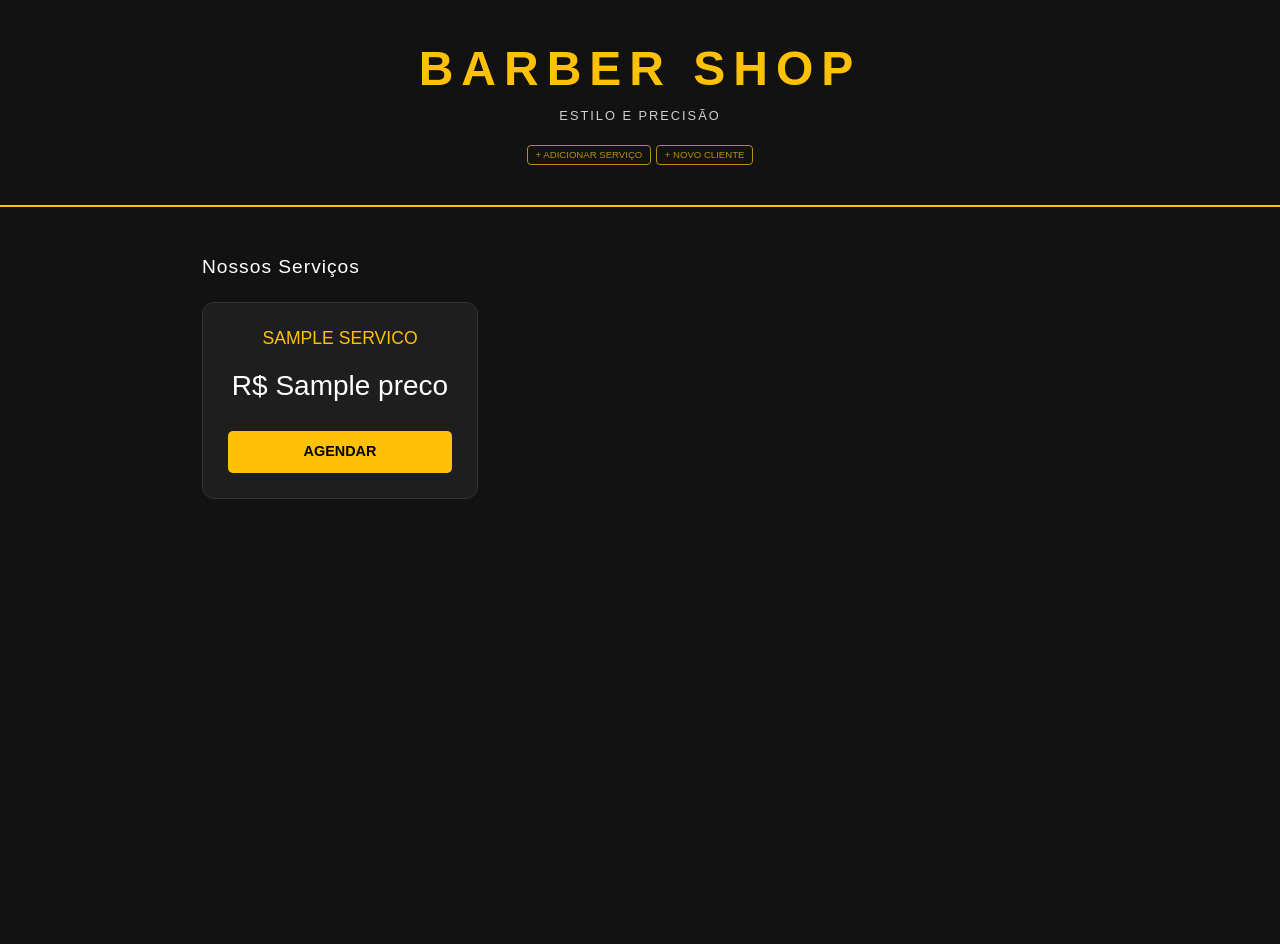
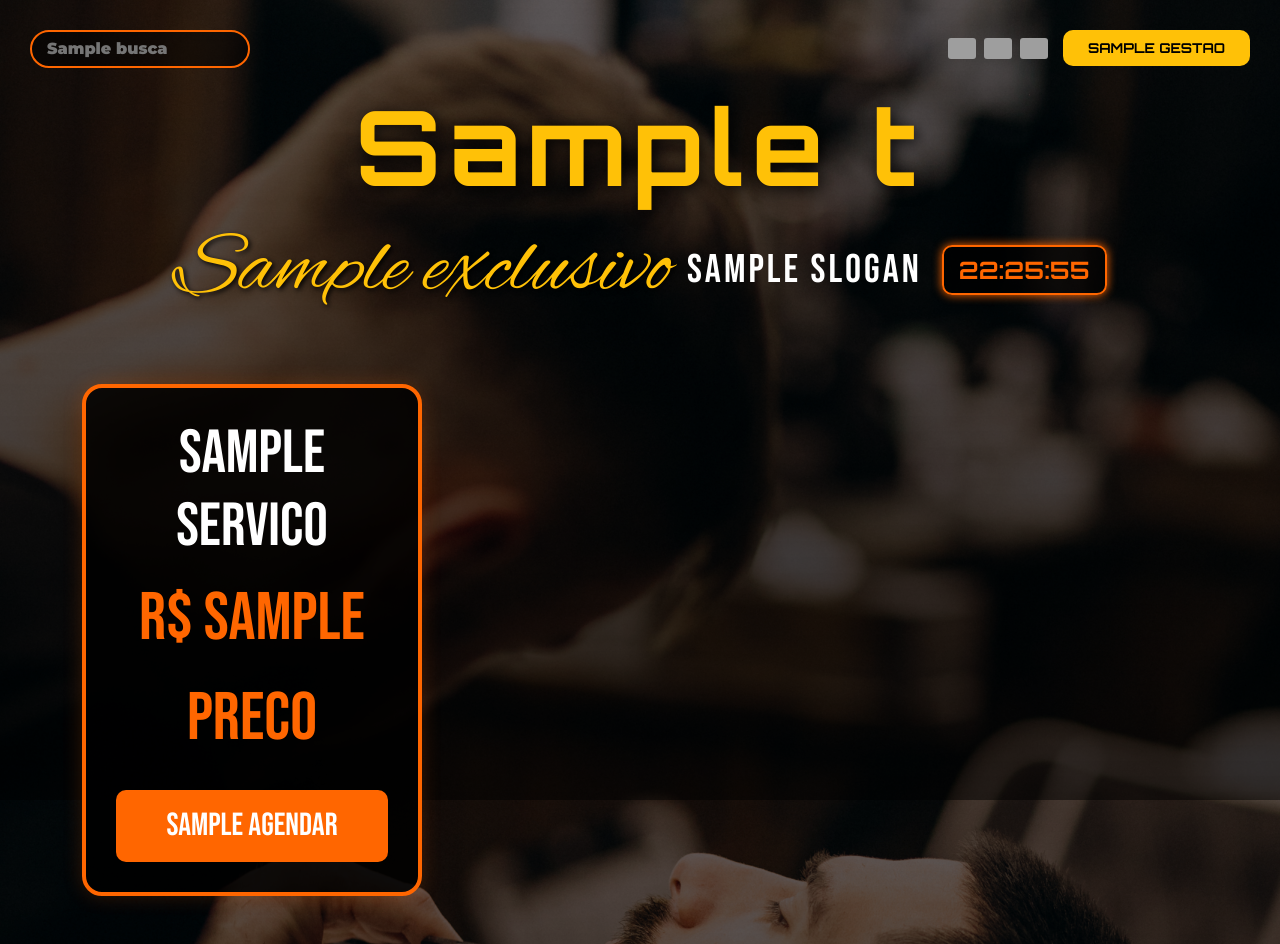
Before and after one commit to WilianWzO/projeto-barbearia-django, a Django app: template core/templates/index.html in a window 1280 px wide. Before the commit the page ends 499 px from the top, so only its background shows below. Run offline with Django 5.2, Linux system fonts and the light colour scheme; the template is opened without the code that fills it: most values are stand-ins (such as "Sample title", 1, 10 or a date in 2020); parts of the project's set-up code (start-up, migrations or seed data) failed here and were passed over; grey boxes are pictures that could not be loaded.

Commit message:
Site finalizado: Tradução, Layout e Painel de Gestão

```diff
--- a/core/templates/index.html
+++ b/core/templates/index.html
@@ -3,150 +3,126 @@
 <html lang="pt-br">
 <head>
     <meta charset="UTF-8">
-    <meta name="viewport" content="width=device-width, initial-scale=1.0">
-    <title>Barber Shop</title>
+    <title>{{ t.titulo }} | Premium</title>
     <link href="https://cdn.jsdelivr.net/npm/bootstrap@5.3.0/dist/css/bootstrap.min.css" rel="stylesheet">
+    <link href="https://fonts.googleapis.com/css2?family=Bebas+Neue&family=Orbitron:wght@700&family=Alex+Brush&family=Montserrat:wght@900&display=swap" rel="stylesheet">
     <style>
-        /* Arte Final: Visual Premium */
-        body { background-color: #121212; color: white; font-family: sans-serif; }
-
-        .header-bar { border-bottom: 2px solid #ffc107; padding: 40px 0; text-align: center; }
-        .text-yellow { color: #ffc107; }
-
-        /* Botões Discretos e Pequenos */
-        .btn-outline-yellow {
-            border: 1px solid #ffc107;
-            color: #ffc107;
-            background: transparent;
-            padding: 2px 8px;
-            border-radius: 4px;
-            font-size: 0.6rem;
-            text-transform: uppercase;
-            opacity: 0.7;
-            transition: 0.3s;
-            text-decoration: none;
-        }
-        .btn-outline-yellow:hover { background: #ffc107; color: #000; opacity: 1; }
-
-        /* Estilo dos Cards de Serviço */
-        .servico-card {
-            background-color: #1e1e1e;
-            border: 1px solid #333;
-            border-radius: 12px;
-            padding: 25px;
-            text-align: center;
-            transition: 0.3s;
-            height: 100%;
-        }
-        .servico-card:hover { border-color: #ffc107; transform: translateY(-5px); }
-
-        .btn-yellow {
-            background-color: #ffc107;
-            color: #000;
-            font-weight: bold;
-            border: none;
-            padding: 10px 20px;
-            border-radius: 5px;
-            text-decoration: none;
-            display: inline-block;
-            width: 100%;
-            text-transform: uppercase;
-            font-size: 0.9rem;
-        }
-        .btn-yellow:hover { background-color: #e5ac00; color: #000; }
-
-        /* Ajustes das Janelas (Modais) */
-        .modal-content { background-color: #1e1e1e; color: white; border: 1px solid #ffc107; border-radius: 15px; }
-
-        /* Contraste dos inputs e placeholders */
-        .form-control-sm {
-            background-color: #121212;
-            border: 1px solid #444;
-            color: white !important;
-            padding-left: 12px;
+        body {
+            background: linear-gradient(rgba(0,0,0,0.6), rgba(0,0,0,0.8)), url('{% static "img/man-barbershop-salon-doing-haircut-beard-trim.jpg" %}') no-repeat center center fixed;
+            background-size: cover; color: white; min-height: 100vh; font-family: 'Montserrat', sans-serif;
         }
 
-        .form-control-sm::placeholder {
-            color: #ffffff !important;
-            opacity: 0.8; /* Clareia bem o texto de exemplo */
-            font-size: 0.75rem;
-            text-transform: uppercase;
+        /* BUSCA NO CANTO SUPERIOR ESQUERDO */
+        .search-container { position: absolute; top: 30px; left: 30px; z-index: 100; }
+        .search-box { background: rgba(0,0,0,0.5); border: 2px solid #ff6600; border-radius: 20px; color: white; padding: 5px 15px; outline: none; width: 220px; }
+
+        /* BANDEIRAS E GESTÃO NO CANTO SUPERIOR DIREITO */
+        .top-right { position: absolute; top: 30px; right: 30px; display: flex; align-items: center; gap: 15px; z-index: 100; }
+        .lang-btn { background: none; border: none; padding: 0; cursor: pointer; }
+        .lang-icon { width: 28px; border-radius: 3px; transition: 0.3s; }
+
+        /* BOTÃO GESTÃO - COR DE REFERÊNCIA */
+        .btn-gestao { background: #ffc107; color: black; font-weight: bold; border-radius: 10px; padding: 8px 25px; text-decoration: none; text-transform: uppercase; font-family: 'Orbitron', sans-serif; font-size: 0.85rem;}
+
+        /* HEADER */
+        header { padding-top: 100px; text-align: center; }
+
+        /* BARBER SHOP NA COR DO BOTÃO GESTÃO (#ffc107) */
+        .brand-name {
+            font-family: 'Orbitron', sans-serif;
+            font-size: 6.5rem;
+            letter-spacing: 8px;
+            color: #ffc107; /* AMARELO IGUAL À GESTÃO */
+            margin: 0;
+            line-height: 0.9;
+            text-shadow: 3px 3px 15px rgba(0,0,0,0.8);
         }
 
-        .form-control-sm:focus {
-            background-color: #121212;
-            color: white;
-            border-color: #ffc107;
-            box-shadow: none;
+        /* SLOGAN COM RELÓGIO NA DIREITA */
+        .slogan-area {
+            display: flex;
+            align-items: center;
+            justify-content: center;
+            gap: 20px;
+            margin-top: 10px;
         }
+        .brand-slogan { font-size: 2.5rem; font-weight: 300; margin: 0; display: flex; align-items: center; }
+        .exclusivo-highlight { font-family: 'Alex Brush', cursive; color: #ffc107; font-size: 5.5rem; margin-right: 15px; text-shadow: 2px 2px 5px black; }
 
-        .container { max-width: 900px; }
+        /* RELÓGIO MENOR NA DIREITA */
+        .relogio-container {
+            background: rgba(0,0,0,0.7);
+            border: 2px solid #ff6600;
+            border-radius: 10px;
+            padding: 5px 15px;
+            box-shadow: 0 0 10px #ff6600;
+        }
+        #relogio { font-family: 'Orbitron', sans-serif; font-size: 1.5rem; color: #ff6600; }
+
+        /* CARDS */
+        .servico-card {
+            background: rgba(0,0,0,0.85); border: 4px solid #ff6600; border-radius: 20px; padding: 30px; text-align: center;
+            transition: 0.4s; box-shadow: 0 0 20px rgba(255,102,0,0.2);
+        }
+        .servico-card:hover { transform: translateY(-10px); box-shadow: 0 0 30px #ff6600; }
+        .servico-title { font-family: 'Bebas Neue', sans-serif; font-size: 3.8rem; color: #fff; margin-bottom: 5px; }
+        .servico-price { font-family: 'Bebas Neue', sans-serif; color: #ff6600; font-size: 4.2rem; margin-bottom: 20px; }
+
+        .btn-agendar {
+            background: #ff6600; color: white; font-family: 'Bebas Neue', sans-serif; font-size: 2rem;
+            padding: 12px; border-radius: 10px; width: 100%; display: block; text-decoration: none; transition: 0.3s;
+        }
+        .btn-agendar:hover { background: #fff; color: #ff6600; }
     </style>
 </head>
 <body>
 
-    <div class="header-bar">
-        <h1 class="fw-bold text-yellow" style="letter-spacing: 8px; font-size: 3rem;">BARBER SHOP</h1>
-        <p style="text-transform: uppercase; letter-spacing: 2px; opacity: 0.8; font-size: 0.8rem;">Estilo e Precisão</p>
-
-        <div class="mt-2">
-            <button class="btn-outline-yellow" data-bs-toggle="modal" data-bs-target="#modalServico">+ ADICIONAR SERVIÇO</button>
-            <button class="btn-outline-yellow" data-bs-toggle="modal" data-bs-target="#modalCliente">+ NOVO CLIENTE</button>
-        </div>
+    <div class="search-container">
+        <input type="text" class="search-box" placeholder="{{ t.busca }}">
     </div>
 
+    <div class="top-right">
+        <form method="POST" class="d-flex gap-2">
+            {% csrf_token %}
+            <button name="language" value="pt-br" class="lang-btn"><img src="https://flagcdn.com/h24/br.png" class="lang-icon"></button>
+            <button name="language" value="en" class="lang-btn"><img src="https://flagcdn.com/h24/us.png" class="lang-icon"></button>
+            <button name="language" value="es" class="lang-btn"><img src="https://flagcdn.com/h24/es.png" class="lang-icon"></button>
+        </form>
+        <a href="{% url 'painel' %}" class="btn-gestao">{{ t.gestao }}</a>
+    </div>
+
+    <header>
+        <h1 class="brand-name">{{ t.titulo }}</h1>
+
+        <div class="slogan-area">
+            <p class="brand-slogan">
+                <span class="exclusivo-highlight">{{ t.exclusivo }}</span>
+                <span style="font-family: 'Bebas Neue'; letter-spacing: 3px;">{{ t.slogan }}</span>
+            </p>
+
+            <div class="relogio-container">
+                <div id="relogio">00:00:00</div>
+            </div>
+        </div>
+    </header>
+
     <div class="container my-5">
-        <h3 class="mb-4" style="font-weight: 300; font-size: 1.2rem; letter-spacing: 1px;">Nossos Serviços</h3>
-
-        <div class="row g-4">
-            {% for servico in servicos %}
+        <div class="row g-5">
+            {% for s in servicos %}
             <div class="col-md-4">
                 <div class="servico-card">
-                    <h4 class="text-yellow mb-3" style="font-size: 1.1rem; text-transform: uppercase;">{{ servico.nome }}</h4>
-                    <p class="fs-3 mb-4">R$ {{ servico.preco }}</p>
-                    <a href="{% url 'agendar' %}" class="btn-yellow">AGENDAR</a>
+                    <h3 class="servico-title">{{ s.nome }}</h3>
+                    <p class="servico-price">R$ {{ s.preco }}</p>
+                    <a href="{% url 'agendar' %}?servico_id={{ s.id }}" class="btn-agendar">{{ t.agendar }}</a>
                 </div>
-            </div>
-            {% empty %}
-            <div class="col-12 text-center py-5">
-                <p class="opacity-50">Nenhum serviço cadastrado ainda.</p>
             </div>
             {% endfor %}
         </div>
     </div>
 
-    <div class="modal fade" id="modalServico" tabindex="-1" aria-hidden="true">
-        <div class="modal-dialog modal-dialog-centered" style="max-width: 350px;">
-            <div class="modal-content">
-                <form action="{% url 'cadastrar_servico' %}" method="POST">
-                    {% csrf_token %}
-                    <div class="modal-body p-4 text-center">
-                        <h6 class="text-yellow mb-4 text-uppercase" style="font-size: 0.8rem; letter-spacing: 1px;">Novo Serviço</h6>
-                        <input type="text" name="nome" class="form-control form-control-sm mb-3" placeholder="NOME DO CORTE" required>
-                        <input type="number" step="0.01" name="preco" class="form-control form-control-sm mb-4" placeholder="PREÇO (R$)" required>
-                        <button type="submit" class="btn-yellow py-2">SALVAR CORTE</button>
-                    </div>
-                </form>
-            </div>
-        </div>
-    </div>
-
-    <div class="modal fade" id="modalCliente" tabindex="-1" aria-hidden="true">
-        <div class="modal-dialog modal-dialog-centered" style="max-width: 350px;">
-            <div class="modal-content">
-                <form action="{% url 'cadastrar_cliente' %}" method="POST">
-                    {% csrf_token %}
-                    <div class="modal-body p-4 text-center">
-                        <h6 class="text-yellow mb-4 text-uppercase" style="font-size: 0.8rem; letter-spacing: 1px;">Novo Cliente</h6>
-                        <input type="text" name="nome" class="form-control form-control-sm mb-3" placeholder="NOME COMPLETO" required>
-                        <input type="text" name="telefone" class="form-control form-control-sm mb-4" placeholder="TELEFONE DE CONTATO" required>
-                        <button type="submit" class="btn-yellow py-2">CADASTRAR CLIENTE</button>
-                    </div>
-                </form>
-            </div>
-        </div>
-    </div>
-
-    <script src="https://cdn.jsdelivr.net/npm/bootstrap@5.3.0/dist/js/bootstrap.bundle.min.js"></script>
+    <script>
+        function up() { document.getElementById('relogio').textContent = new Date().toLocaleTimeString('pt-BR'); }
+        setInterval(up, 1000); up();
+    </script>
 </body>
 </html>
--- a/setup/setup/urls.py
+++ b/setup/setup/urls.py
@@ -1,29 +1,10 @@
-"""
-URL configuration for setup project.
-
-The `urlpatterns` list routes URLs to views. For more information please see:
-    https://docs.djangoproject.com/en/6.0/topics/http/urls/
-Examples:
-Function views
-    1. Add an import:  from my_app import views
-    2. Add a URL to urlpatterns:  path('', views.home, name='home')
-Class-based views
-    1. Add an import:  from other_app.views import Home
-    2. Add a URL to urlpatterns:  path('', Home.as_view(), name='home')
-Including another URLconf
-    1. Import the include() function: from django.urls import include, path
-    2. Add a URL to urlpatterns:  path('blog/', include('blog.urls'))
-"""
 from django.contrib import admin
 from django.urls import path
-from core import views
+from core.views import index, painel, agendar
 
 urlpatterns = [
     path('admin/', admin.site.urls),
-    path('', views.index, name='index'),
-    path('agendar/', views.agendar, name='agendar'),
-
-    # NOVAS ROTAS PARA OS MODAIS FUNCIONAREM
-    path('cadastrar-servico/', views.cadastrar_servico, name='cadastrar_servico'),
-    path('cadastrar-cliente/', views.cadastrar_cliente, name='cadastrar_cliente'),
+    path('', index, name='index'),
+    path('painel/', painel, name='painel'),
+    path('agendar/', agendar, name='agendar'),
 ]
```
Also changed, not shown: core/admin.py (+2 -17 lines), core/models.py (+5 -43 lines), core/static/css/style.css (added, +30 -0 lines), core/templates/agendar.html (+60 -35 lines), core/templates/gestao.html (added, +37 -0 lines), core/templates/painel.html (added, +69 -0 lines), core/views.py (+88 -19 lines), setup/setup/settings.py (+4 -3 lines), setup/urls.py (+6 -22 lines), core/migrations/0005_servico_alter_cliente_options_delete_agendamento_and_more.py (added), core/migrations/0006_remove_cliente_telefone.py (added), core/migrations/0007_agendamento.py (added), core/static/img/man-barbershop-salon-doing-haircut-beard-trim.jpg (added), db.sqlite3.
